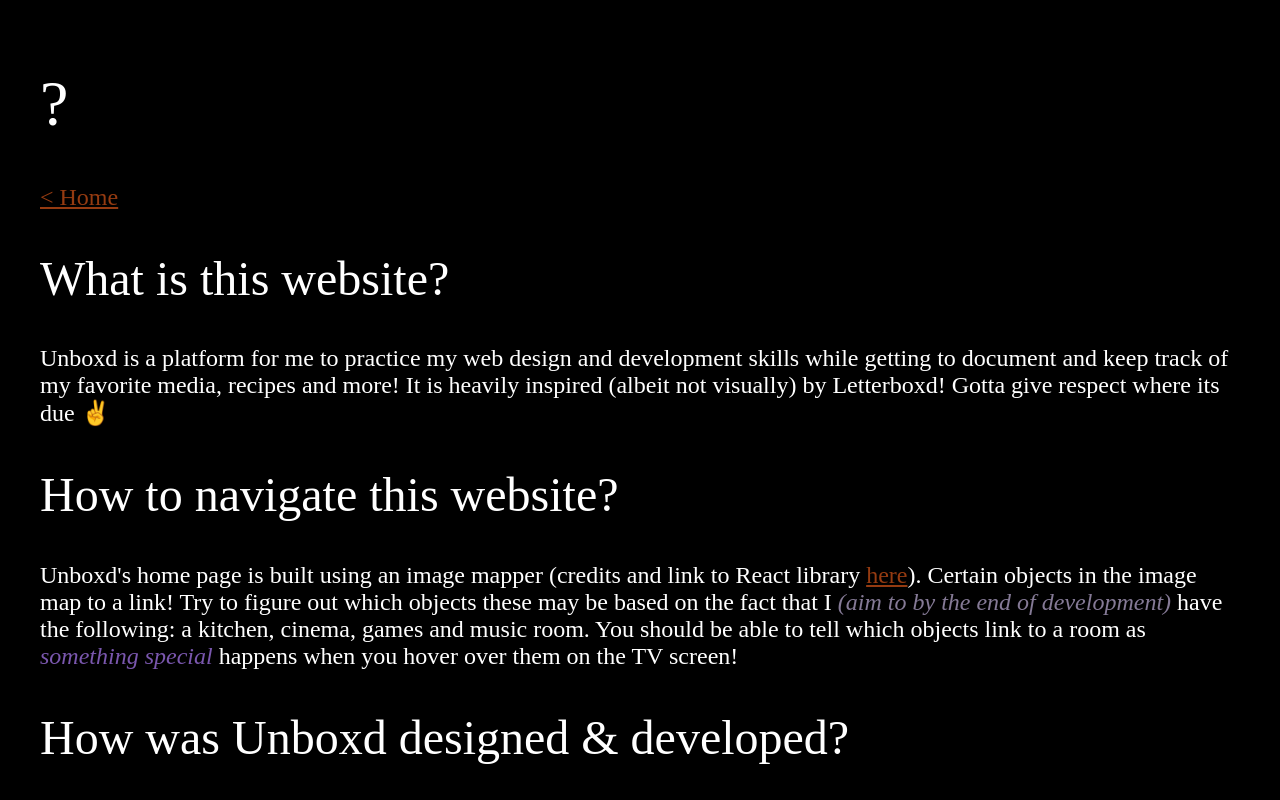
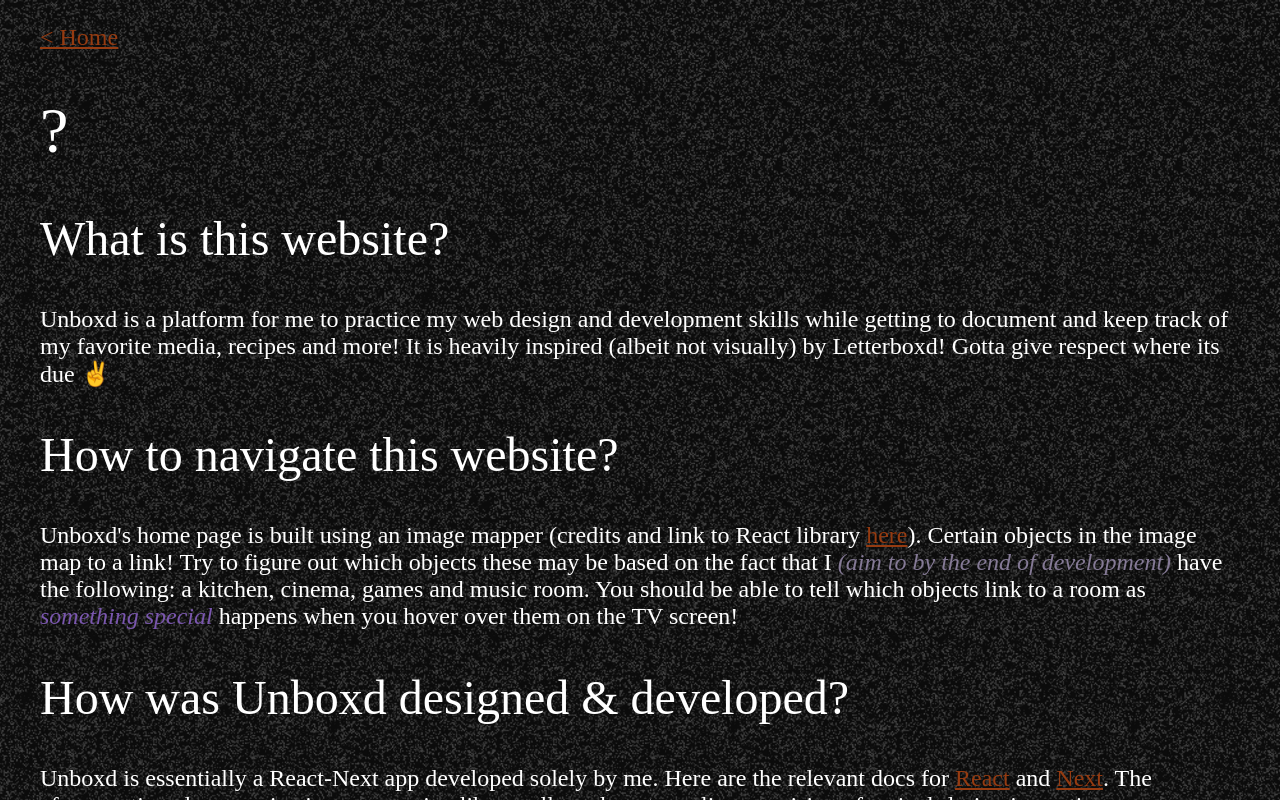
Before and after one commit to SengulC/unboxd, a Next.js app: page /about/howto in a window 1280 px wide. Shown: the top 800 px of the page. Built offline with nearby package versions, Linux system fonts and the light colour scheme; a web font is replaced by a local one.

Commit message:
static gif updated&added to about pages

```diff
--- a/src/app/about/howto/page.jsx
+++ b/src/app/about/howto/page.jsx
@@ -4,8 +4,8 @@ import Link from 'next/link'
 export default function AboutMe() {
   return (
     <body className='about'>
+        <Link className="link" href="/"> &lt; Home </Link>
         <h1>?</h1>
-        <Link className="link" href="/"> &lt; Home </Link>
         <h2>What is this website?</h2>
         <p>
         Unboxd is a platform for me to practice my web design and development skills
--- a/src/app/about/me/page.jsx
+++ b/src/app/about/me/page.jsx
@@ -4,9 +4,8 @@ import Link from 'next/link'
 export default function AboutMe() {
   return (
     <body className='about'>
+        <Link className="link" href="/"> &lt; Home </Link>
         <h1>About Me</h1>
-        {/* <div className="fuzzy-overlay"></div> */}
-        <Link className="link" href="/"> &lt; Home </Link>
         <div className='aboutme'>
             <img className="avatar" src="/avatar.png"></img>
             <div className='aboutmeTxt'>
--- a/src/app/globals.css
+++ b/src/app/globals.css
@@ -95,7 +95,9 @@ p {
 /* CINEMA */
 
 .cinema {
-  background-color: black;
+  background-image: url("/background/static.gif");
+  background-color: rgba(0, 0, 0, 0.7);
+  background-blend-mode: darken;
   z-index: -2;
   color: white;
   padding: 3em;
@@ -107,6 +109,7 @@ p {
   grid-template-columns: repeat(4, 1fr);
   row-gap: 4em;
   column-gap: 2em;
+  padding-bottom: 10em;
 }
 
 .filter {
@@ -177,6 +180,9 @@ img.moviePoster:hover {
 
 .about {
   background-color: black;
+  background-image: url("/background/static.gif");
+  background-color: rgba(0, 0, 0, 0.7);
+  background-blend-mode: darken;
   z-index: -2;
   color: white;
   padding: 2em;
@@ -384,16 +390,14 @@ img.pageImg {
 }
 
 /* NOISE ANIMATION */
-.fuzzy-overlay {
+/* .fuzzy-overlay {
   position: absolute;
   inset: -200%;
   background-image: url("/background/noise.png");
-  /* height: 100%; */
   opacity: 15%;
   z-index: -1;
   animation: shift 0.8s linear infinite both;
-  padding-bottom: 2em;
-}
+} */
 
 @keyframes shift {
   0% {
--- a/src/app/rooms/cinema/movie/page.jsx
+++ b/src/app/rooms/cinema/movie/page.jsx
@@ -50,7 +50,6 @@ export default function Movie() {
                 </ul>
             </div>
         </div>
-      <div className="fuzzy-overlay"></div>
     </body>
   );
 }
--- a/src/app/rooms/cinema/page.jsx
+++ b/src/app/rooms/cinema/page.jsx
@@ -43,7 +43,6 @@ export default function Cinema() {
       <div className='cinemaGrid'>
         {movies}
       </div>
-      <div className="fuzzy-overlay"></div>
     </body>
   );
 }
```
Also changed, not shown: public/background/static.gif (added).
